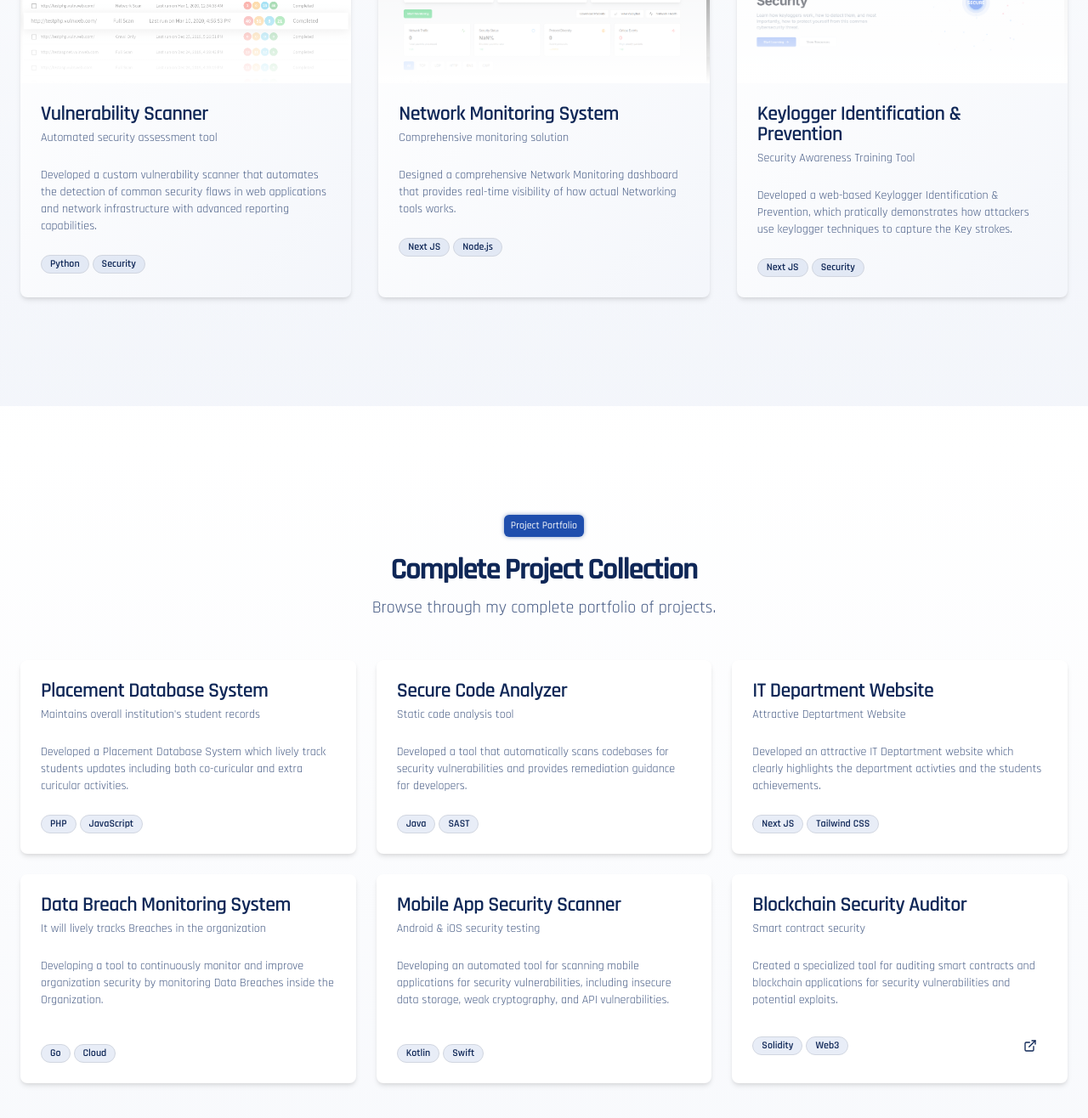
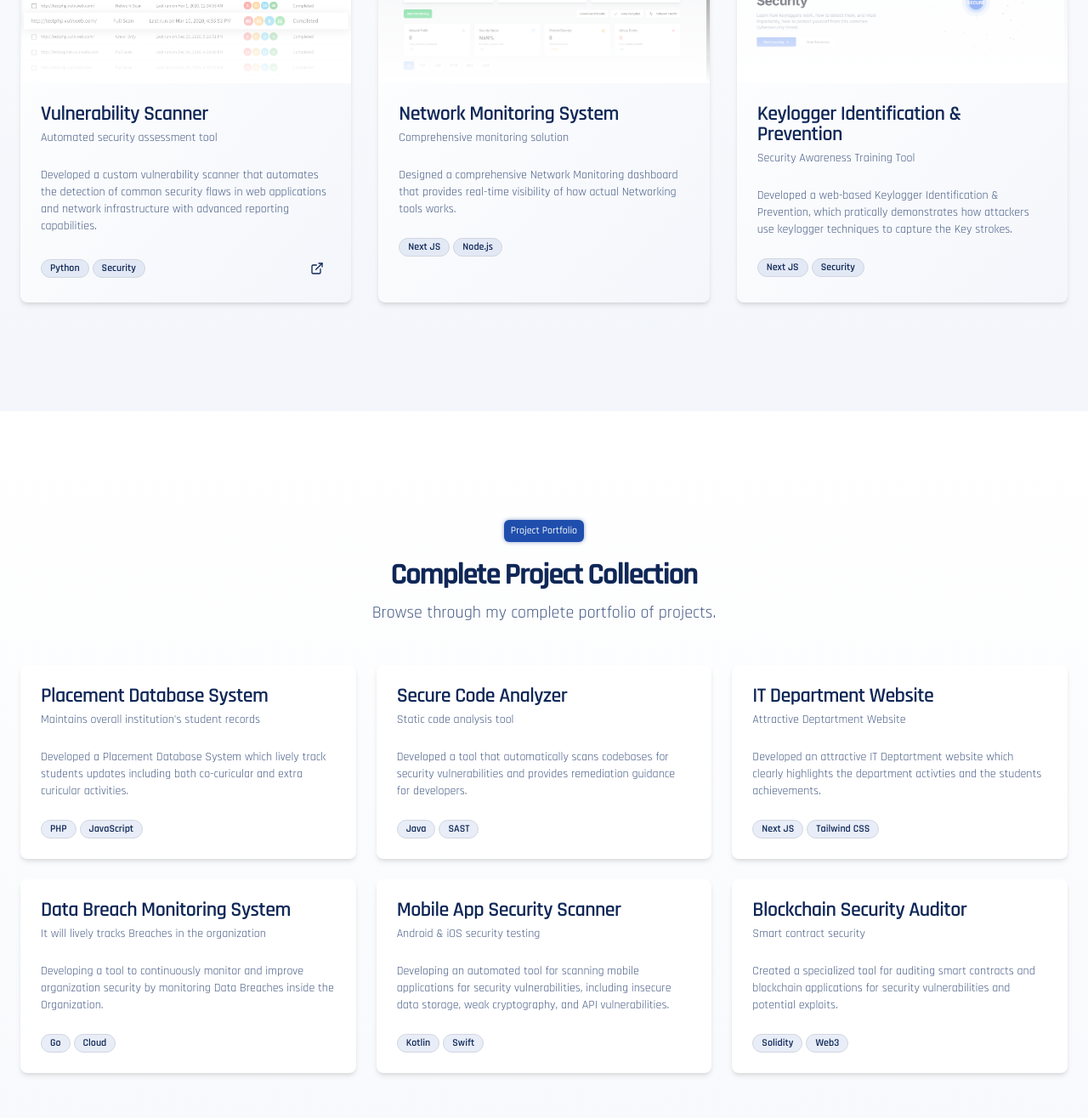
Before and after one commit to GD-125/portfolio, a Next.js app: page /projects in a window 1280 px wide. Shown: the part 809-2125 px from the top of the page at 85% size. Built offline with nearby package versions, Linux system fonts and the light colour scheme.

Commit message:
Update page.tsx

```diff
--- a/app/projects/page.tsx
+++ b/app/projects/page.tsx
@@ -74,10 +74,11 @@ export default function ProjectsPage() {
                       <Github className="h-4 w-4" />
                       <span className="sr-only">GitHub</span>
                     </Button> */}
-{/*                     <Button variant="ghost" size="icon" className="h-8 w-8">
+                    <Button variant="ghost" size="icon" className="h-8 w-8">
                       <ExternalLink className="h-4 w-4" />
-                      <span className="sr-only">View project</span>
-                    </Button> */}
+                      <span className="sr-only" href="www.google.com">View project</span>
+{/*                       <Link href="/certifications">View My Certifications</Link> */}
+                    </Button>
                   </div>
                 </CardFooter>
               </Card>
@@ -343,10 +344,10 @@ export default function ProjectsPage() {
                       Web3
                     </Badge>
                   </div>
-                  <Button variant="ghost" size="icon">
+{/*                   <Button variant="ghost" size="icon">
                     <ExternalLink className="h-4 w-4" />
                     <span className="sr-only">View project</span>
-                  </Button>
+                  </Button> */}
                 </CardFooter>
               </Card>
             </div>
```
